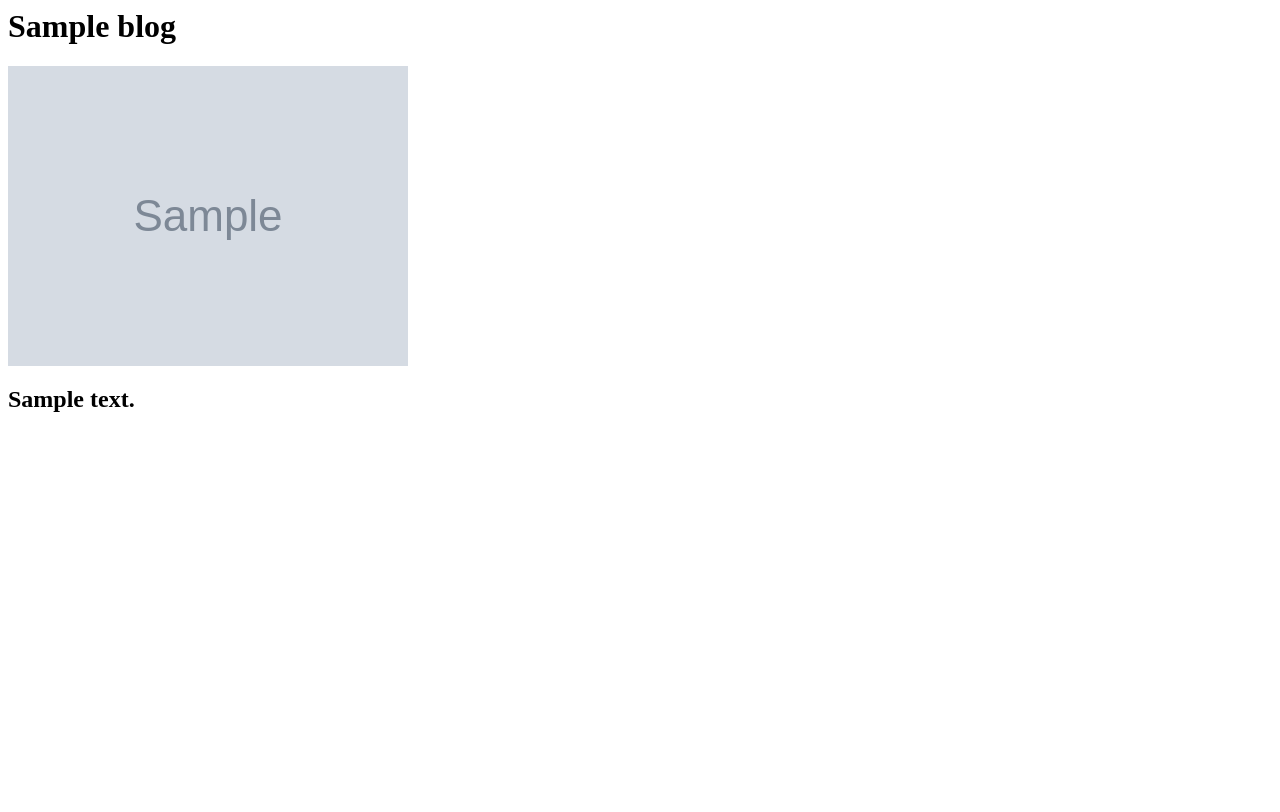
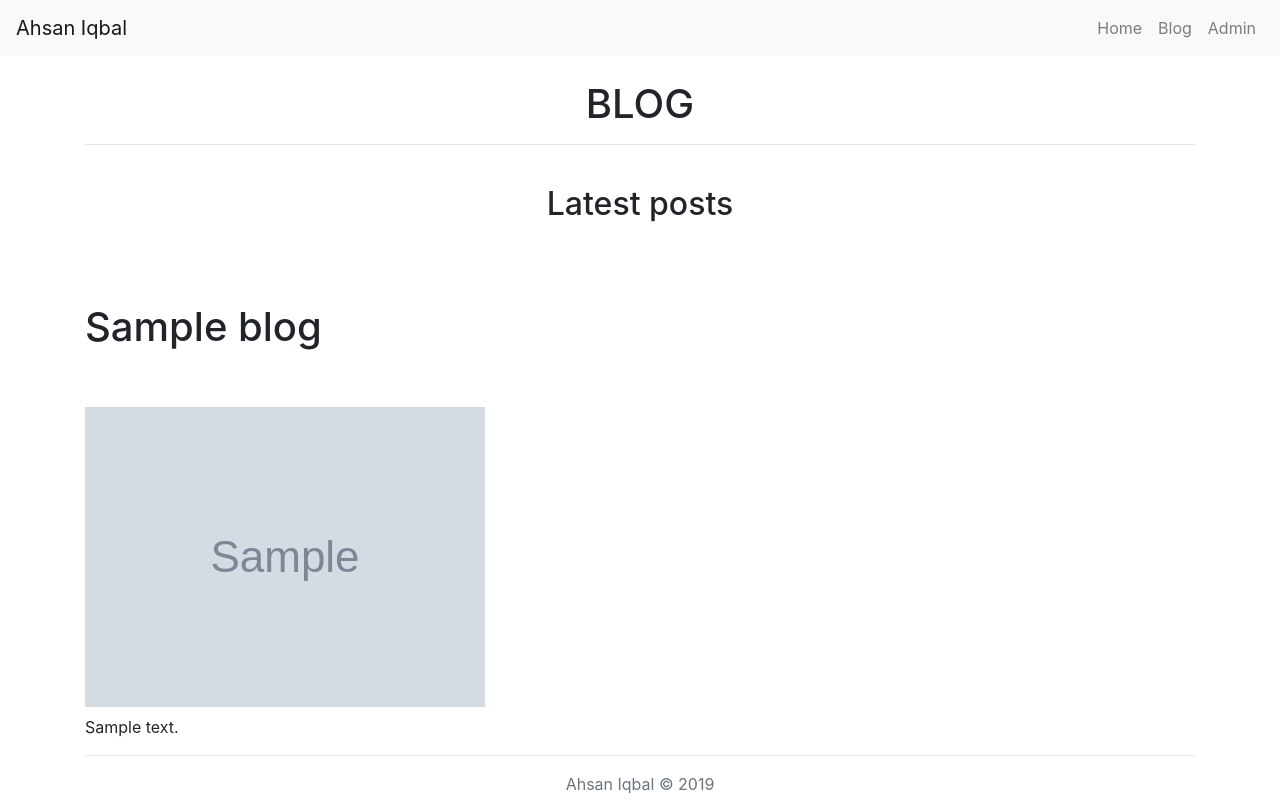
Before and after one commit to ahsaniq/portfolio-project, a Django app: template blog/templates/blog/detail.html in a window 1280 px wide. Before the commit the page ends 412 px from the top, so only its background shows below. Run offline with Django 3.2, Linux system fonts and the light colour scheme; the template is opened without the code that fills it: most values are stand-ins (such as "Sample title", 1, 10 or a date in 2020); grey boxes marked "Sample" are stand-in pictures; data that the repository does not hold is empty; some libraries are stand-ins or nearby versions.

Commit message:
blog details added

```diff
--- a/blog/templates/blog/detail.html
+++ b/blog/templates/blog/detail.html
@@ -1,3 +1,79 @@
-<h1>{{blog.title}}</h1>
-<img src="{{blog.image.url}}" alt=""/>
-<h2>{{blog.body}}</h2>
+
+<html lang="en"><head>
+  {% load staticfiles %}
+  <meta charset="utf-8">
+  <meta name="viewport" content="width=device-width, initial-scale=1, shrink-to-fit=no">
+  <meta name="description" content="">
+  <meta name="author" content="Mark Otto, Jacob Thornton, and Bootstrap contributors">
+  <meta name="generator" content="Jekyll v3.8.5">
+  <title>{{blog.title}}</title>
+
+  <link href="https://getbootstrap.com/docs/4.3/examples/album/" rel="canonical">
+
+  <!-- Bootstrap core CSS -->
+  <link rel="stylesheet" href="https://stackpath.bootstrapcdn.com/bootstrap/4.3.1/css/bootstrap.min.css" integrity="sha384-ggOyR0iXCbMQv3Xipma34MD+dH/1fQ784/j6cY/iJTQUOhcWr7x9JvoRxT2MZw1T" crossorigin="anonymous">
+
+  <style>
+    .bd-placeholder-img {
+      font-size: 1.125rem;
+      text-anchor: middle;
+      -webkit-user-select: none;
+      -moz-user-select: none;
+      -ms-user-select: none;
+      user-select: none;
+    }
+
+    @media (min-width: 768px) {
+      .bd-placeholder-img-lg {
+        font-size: 3.5rem;
+      }
+    }
+  </style>
+</head>
+<body>
+  <header>
+
+    <nav class="navbar navbar-expand-lg navbar-light bg-light">
+      <a class="navbar-brand" href="/">Ahsan Iqbal</a>
+      <button class="navbar-toggler" type="button" data-toggle="collapse" data-target="#navbarNavAltMarkup" aria-controls="navbarNavAltMarkup" aria-expanded="false" aria-label="Toggle navigation">
+        <span class="navbar-toggler-icon"></span>
+      </button>
+      <div class="collapse navbar-collapse " id="navbarNavAltMarkup">
+        <div class="navbar-nav ml-auto">
+          <a class="nav-item nav-link " href="/">Home</a>
+          <a class="nav-item nav-link " href="{% url 'allblogs' %}">Blog</a>
+          <a class="nav-item nav-link" href="/admin">Admin</a>
+        </div>
+      </div>
+    </header>
+
+    <main role="main">
+
+      <div class="container">
+        <br/>
+        <h1 style="text-align:center">BLOG</h1>
+        <hr/>
+        <br/>
+        <h2 style="text-align:center">Latest posts</h2>
+        <br/>
+        <br/>
+        <div class="">
+          <br/>
+          <h1>{{blog.title}}<br/><br/></h1>
+            <img class="mb-2" src="{{blog.image.url}}" alt="" width="400px"/>
+            <p class="">{{blog.body}}</p>
+          </div>
+        </div>
+
+      </main>
+
+      <footer class="text-muted" >
+        <div class="container">
+          <hr/>
+          <p style="text-align:center;">Ahsan Iqbal © {% now "Y"%}</p>
+        </div>
+      </footer>
+      <script src="https://code.jquery.com/jquery-3.3.1.slim.min.js" integrity="sha384-q8i/X+965DzO0rT7abK41JStQIAqVgRVzpbzo5smXKp4YfRvH+8abtTE1Pi6jizo" crossorigin="anonymous"></script>
+      <script src="https://cdnjs.cloudflare.com/ajax/libs/popper.js/1.14.7/umd/popper.min.js" integrity="sha384-UO2eT0CpHqdSJQ6hJty5KVphtPhzWj9WO1clHTMGa3JDZwrnQq4sF86dIHNDz0W1" crossorigin="anonymous"></script>
+      <script src="https://stackpath.bootstrapcdn.com/bootstrap/4.3.1/js/bootstrap.min.js" integrity="sha384-JjSmVgyd0p3pXB1rRibZUAYoIIy6OrQ6VrjIEaFf/nJGzIxFDsf4x0xIM+B07jRM" crossorigin="anonymous"></script>
+    </body></html>
```
